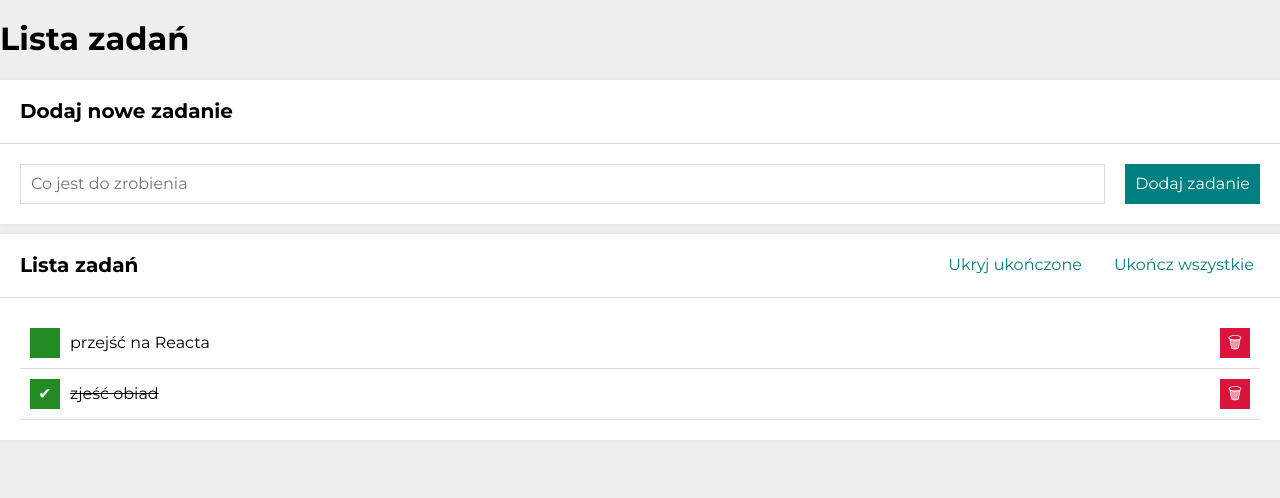
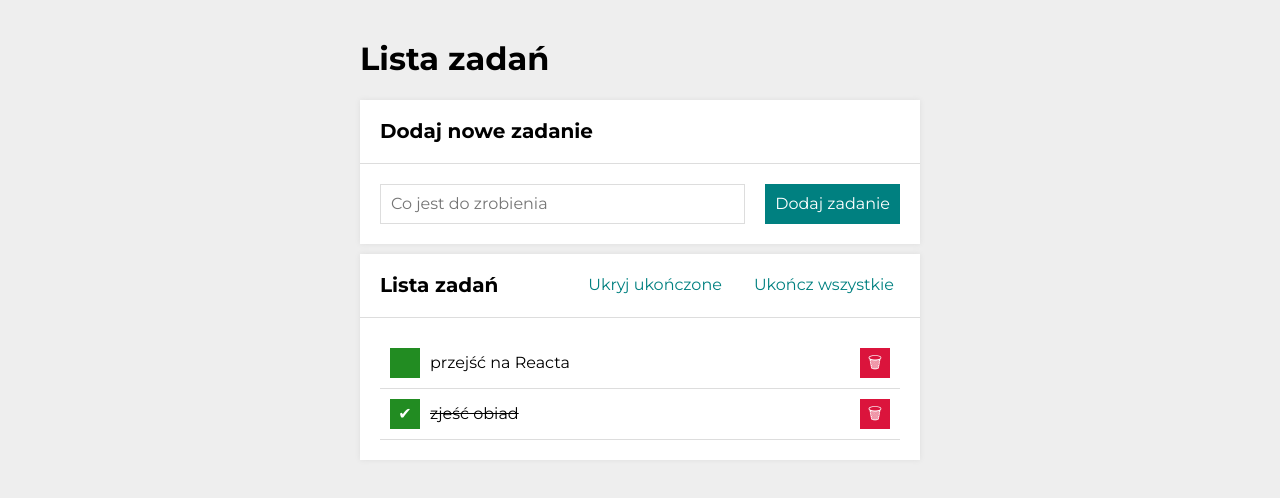
Before and after one commit to PiotrK-code/TODOS-list-REACT, a React (Create React App) app: page / in a window 1280 px wide. Shown: the top 498 px of the page. Built offline with nearby package versions, Linux system fonts and the light colour scheme.

Commit message:
correction of a wrong class name

```diff
--- a/src/Container/index.js
+++ b/src/Container/index.js
@@ -1,7 +1,7 @@
 import "./style.css";
 
 const Container = ({ children }) => (
-    <main className="conteiner">
+    <main className="container">
         {children}
     </main>
 );
```
